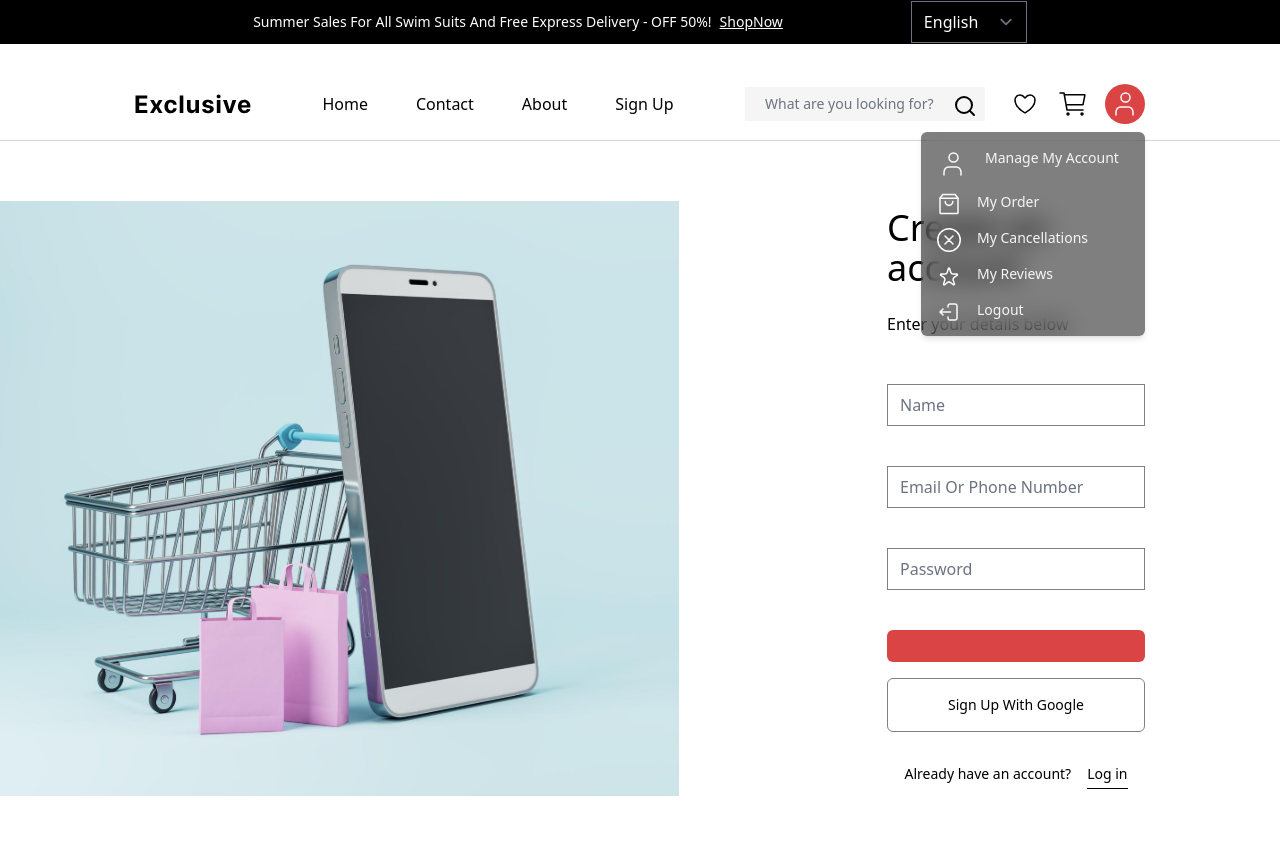
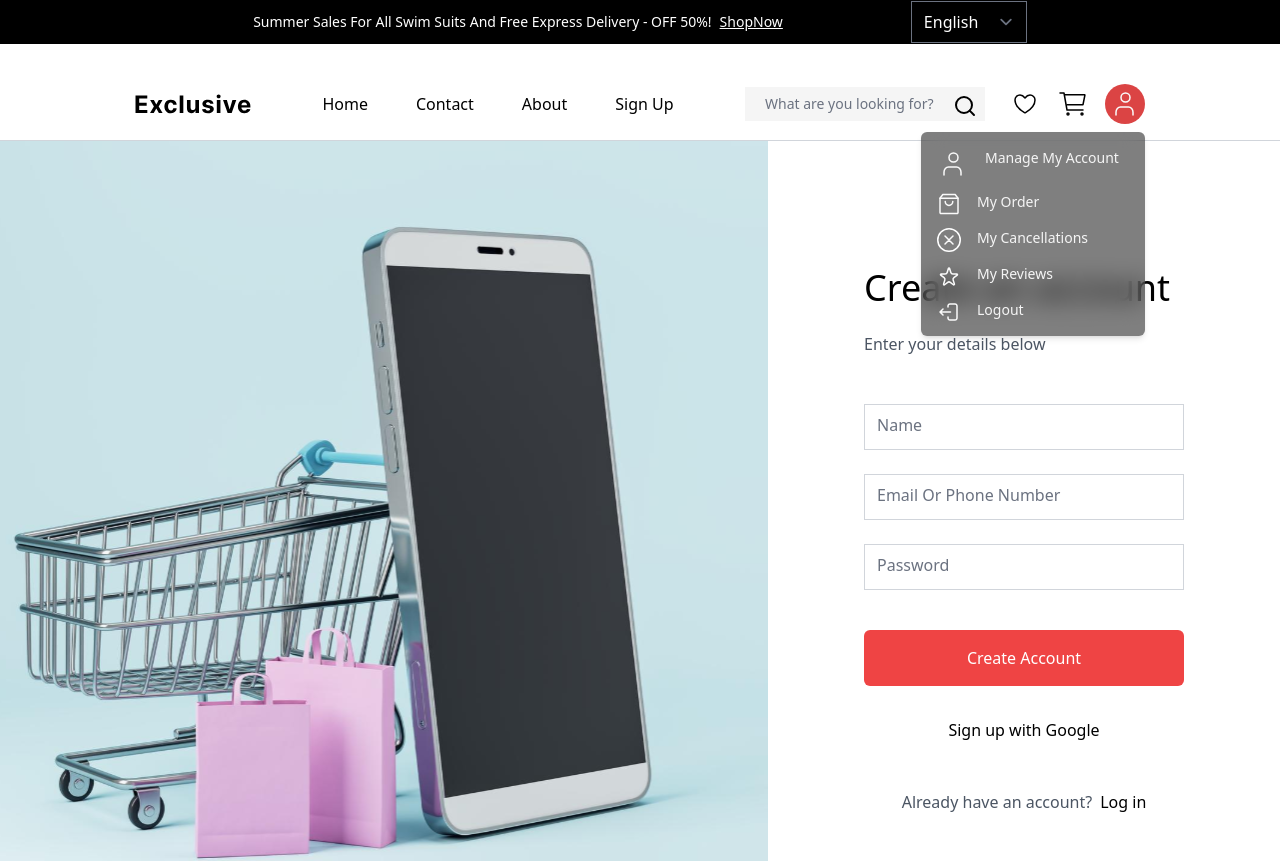
Before and after one commit to Awointa/e-commerce-store, a Next.js app: page /signup in a window 1280 px wide. Shown: the top 861 px of the page. Built offline with nearby package versions, Linux system fonts and the light colour scheme; a web font is replaced by a local one.

Commit message:
chore(style): improve signup page ui

```diff
--- a/src/app/signup/page.tsx
+++ b/src/app/signup/page.tsx
@@ -2,63 +2,83 @@ import Link from "next/link";
 import HeroImage from "../assets/hero-image.svg";
 import Image from "next/image";
 
-
 export default function page() {
 	return (
-		<div className="flex justify-center items-center md:block">
-			<div className="flex py-16 md:pt-[60px] md:pb-[140px] md:pr-[135px] md:gap-52">
-				<div className="hidden lg:block">
-					<Image src={HeroImage} alt="hero image" />
+		<div className="min-h-screen">
+			<div className="md:flex w-full min-h-screen">
+				{/* Hero Image Section - Hidden on mobile */}
+				<div className="hidden md:block md:w-1/2 lg:w-3/5">
+					<Image
+						src={HeroImage}
+						alt="hero image"
+						className="h-full w-full object-cover"
+					/>
 				</div>
 
-				<form className="flex items-center">
-					<div className="flex flex-col">
-						<h2 className="text-4xl font-medium">Create an account</h2>
-						<p className="text-base pt-6">Enter your details below</p>
+				{/* Form Section */}
+				<div className="flex items-center justify-center w-full md:w-1/2 lg:w-2/5 px-6 py-8 md:px-8 lg:px-16 xl:px-24">
+					<div className="flex flex-col w-full max-w-md">
+						{/* Header */}
+						<h2 className="text-2xl sm:text-3xl md:text-4xl font-medium text-center md:text-left">
+							Create an account
+						</h2>
+						<p className="text-sm sm:text-base pt-2 md:pt-3 lg:pt-6 text-center md:text-left text-gray-600">
+							Enter your details below
+						</p>
 
-						<div className="mt-12 flex flex-col gap-10">
+						{/* Form Inputs */}
+						<div className="mt-8 md:mt-6 lg:mt-12 flex flex-col gap-6 md:gap-5 lg:gap-6">
 							<input
 								type="text"
 								placeholder="Name"
 								name="Name"
-								className="capitalize border-b-0.5 border-ash-smoke pb-2"
+								className="w-full border-b border-gray-300 pb-3 focus:border-gray-500 focus:outline-none transition-colors text-base"
 								required
 							/>
 							<input
 								type="email"
 								placeholder="Email Or Phone Number"
 								name="email"
-								className="capitalize border-b-0.5 border-ash-smoke pb-2"
+								className="w-full border-b border-gray-300 pb-3 focus:border-gray-500 focus:outline-none transition-colors text-base"
 								required
 							/>
 							<input
 								type="password"
-								placeholder="password"
+								placeholder="Password"
 								name="password"
-								className="capitalize border-b-0.5 border-ash-smoke pb-2"
+								className="w-full border-b border-gray-300 pb-3 focus:border-gray-500 focus:outline-none transition-colors text-base"
 								required
 							/>
 						</div>
-						<div className="w-full mt-10 flex flex-col gap-4">
+
+						{/* Action Buttons */}
+						<div className="w-full mt-8 md:mt-10 flex flex-col gap-4">
 							<button
 								type="submit"
-								className=" py-4 bg-gino-red text-white-smoke rounded-md flex justify-center items-center capitalize"
-							></button>
-							<button className="bg-transparent capitalize border-0.5 border-ash-smoke py-4 flex justify-center items-center rounded-md">
+								className="w-full py-3 md:py-4 bg-red-500 hover:bg-red-600 text-white rounded-md flex justify-center items-center font-medium transition-colors text-base"
+							>
+								Create Account
+							</button>
+							<button
+								type="button"
+								className="w-full bg-transparent border border-gray-300 hover:border-gray-400 py-3 md:py-4 flex justify-center items-center rounded-md transition-colors text-base"
+							>
 								Sign up with Google
 							</button>
 						</div>
-						<div className="flex justify-center gap-4 mt-8">
-							<p>Already have an account? </p>
+
+						{/* Login Link */}
+						<div className="flex justify-center items-center gap-2 mt-6 md:mt-8 text-sm md:text-base">
+							<p className="text-gray-600">Already have an account?</p>
 							<Link
-								className="text-black border-b-0.5 border-black pb-1 font-normal"
+								className="text-black border-b border-black hover:border-gray-600 transition-colors font-medium"
 								href={"/login"}
 							>
 								Log in
 							</Link>
 						</div>
 					</div>
-				</form>
+				</div>
 			</div>
 		</div>
 	);
```
